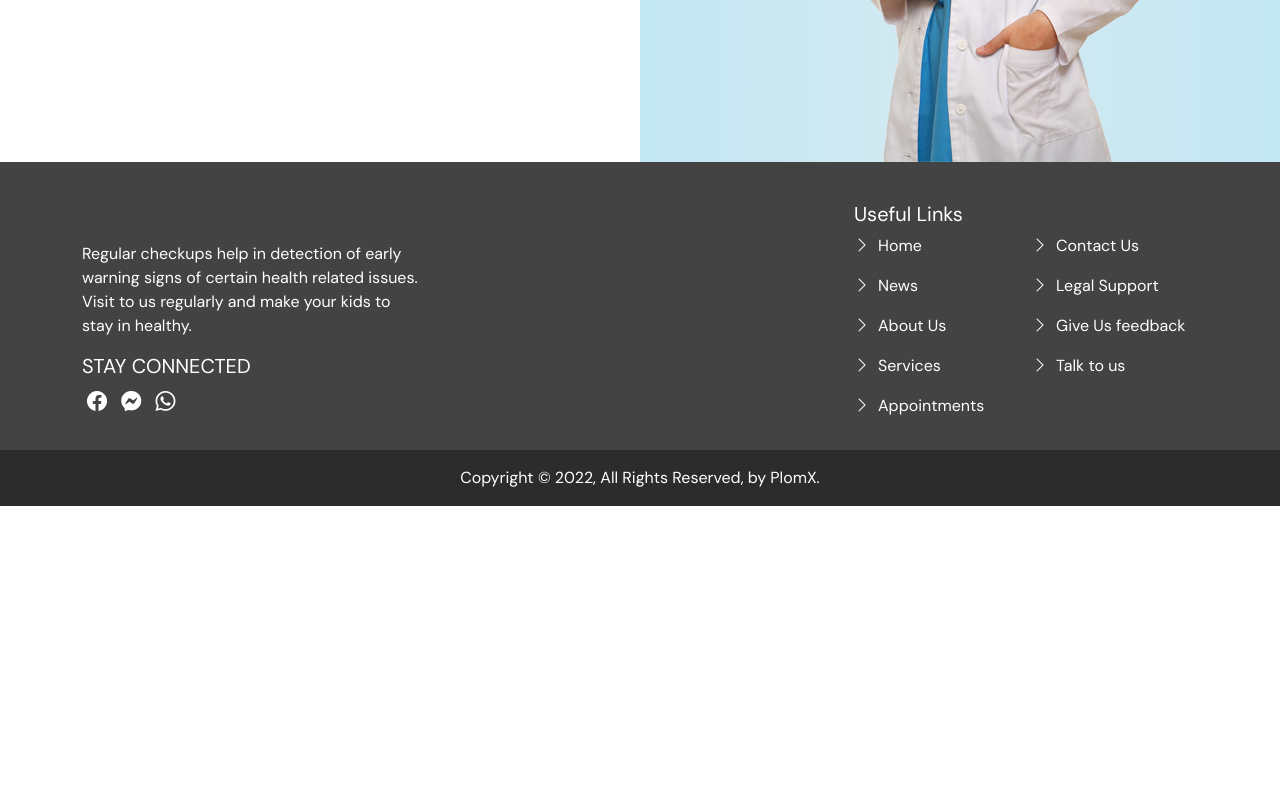
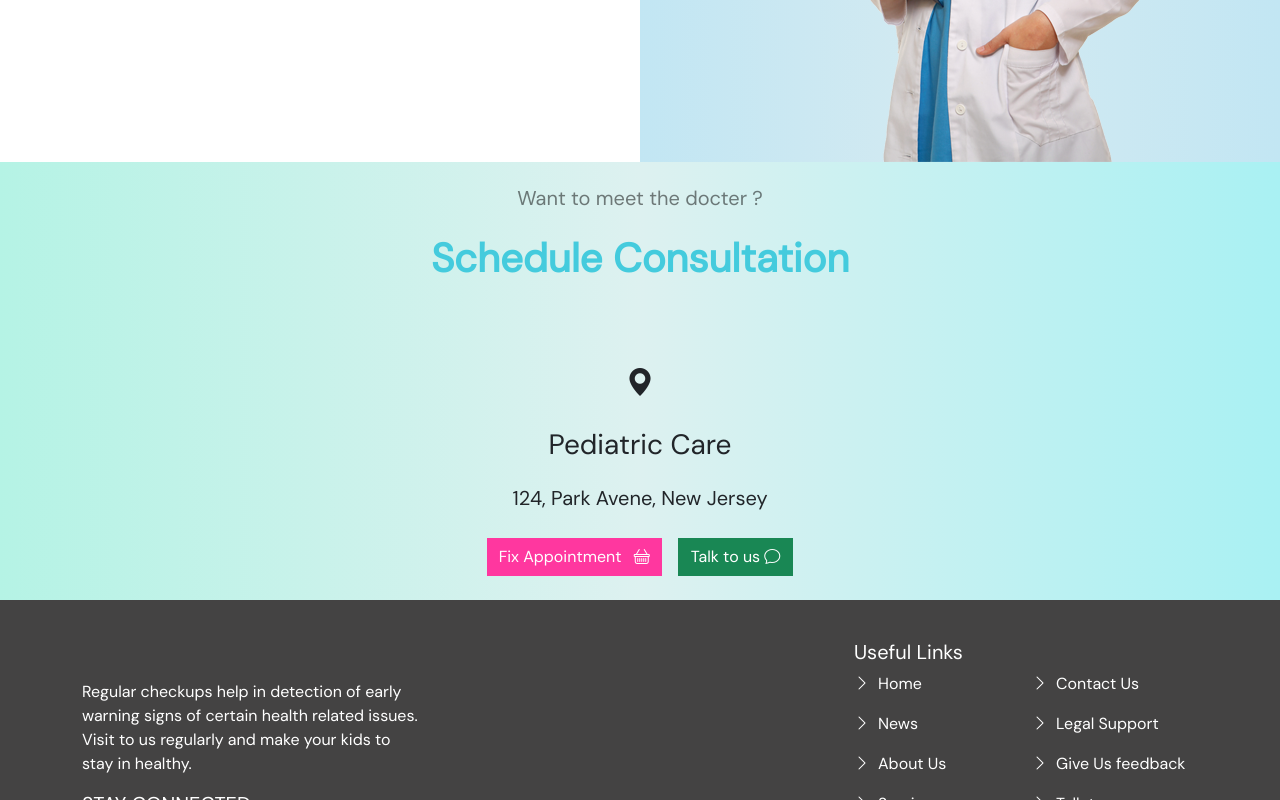
Before and after one commit to usmansaleem27/Medi-medical-clinic-preview, a plain HTML site: page index.html in a window 1280 px wide. Shown: the part 681-1481 px from the top of the page. Before the commit the page ends 1187 px from the top, so only its background shows below. Drawn offline with nearby package versions, Linux system fonts and the light colour scheme.

Commit message:
Added Consultation Section

```diff
--- a/assets/css/style.css
+++ b/assets/css/style.css
@@ -2,7 +2,8 @@
 
 1. Header Here
 2. Home
-3. Footer
+3. Schedule Consultation
+4. Footer
 
 *************************************************************************************/
 
@@ -158,11 +159,35 @@ body {
 
 
 
+/******************************* 3. Schedule Consultation Here *****************************************/
 
 
 
+#consult_section .consultation_background{
+    background-image: linear-gradient(to right, rgb(181, 243, 229), rgb(221, 241, 240), rgb(169, 241, 243));
+}
 
+.schedule_consultation h1{
+    color: var(--light-blue);
+}
+.appointment_fix_button{
+    background-color: var(--pink);
+    border: none;
+    outline: none;
+    transition: 0.3s ease-in-out;
+}
+.appointment_fix_button:hover{
+    background-color: rgb(247, 8, 131);
+    transform: scale(1.1);
+}
 
+.tell_us_button{
+    transition: 0.3s ease-in-out;
+}
+
+.tell_us_button:hover{
+    transform: scale(1.1);
+}
 
 
 
--- a/assets/css/variables.css
+++ b/assets/css/variables.css
@@ -3,4 +3,5 @@
     --black : rgba(0, 0, 0, 0.986);
     --light-blue : rgb(68, 203, 221);
     --light-aqua : rgba(145, 250, 241, 0.925);
+    --pink : rgb(255,55,159);
 }
--- a/index.html
+++ b/index.html
@@ -234,6 +234,52 @@
     <!-- Home Page Ends Here  -->
 
 
+    <!-- Schedule Consultation Section  -->
+
+    <div id="consult_section">
+        <div class="conatiner-fluid g-0">
+            <div class="row g-0">
+                <div class="consultation_background">
+                    <div class="col-12">
+                        <div class="container">
+                            <div class="row">
+                                <div class="col-12">
+                                    <div class="">
+                                        <div class="d-flex justify-content-center">
+                                            <h5 class="text-black-50 pt-4 pb-3">Want to meet the docter ?</h5>
+                                        </div>
+                                        <div class="d-flex justify-content-center schedule_consultation">
+                                            <h1 class="fw-bold pb-5">Schedule Consultation</h1>
+                                        </div>
+                                        <div class="d-flex justify-content-center pt-4 pb-4">
+                                            <i class="bi bi-geo-alt-fill fs-3"></i>
+                                        </div>
+                                        <div class="d-flex justify-content-center">
+                                            <h3>Pediatric Care</h3>
+                                        </div>
+                                        <div class="d-flex justify-content-center pt-3 pb-3">
+                                            <h5>124, Park Avene, New Jersey</h5>
+                                        </div>
+                                        <div class="">
+                                            <div class="d-flex justify-content-center pt-1 pb-4">
+                                                <button class="appointment_fix_button btn btn-success rounded-0 me-3">Fix Appointment <i class="bi bi-basket ps-2"></i></button>
+                                                <button class="tell_us_button btn btn-success rounded-0">Talk to us <i class="bi bi-chat"></i></button>
+                                            </div>
+                                        </div>
+                                    </div>
+                                </div>
+                            </div>
+                        </div>
+                    </div>
+                </div>
+            </div>
+        </div>
+    </div>
+
+    <!-- Schedule Consultation Section Ends Here -->
+
+
+
     <!-- Footer Starts Here  -->
 
     <div id="medi_footer">
```
